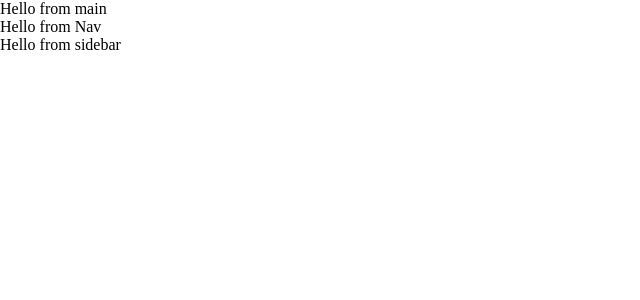
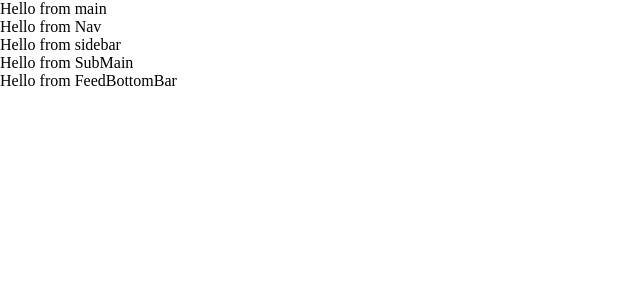
Before and after one commit to bledsoef/spotify-rex-revolutionuc, a React (Vite) app in the folder rex_client/: page / in a window 1280 px wide. Shown: the top 300 px of the page, without its empty margins (0-640 px from the left). Built offline with nearby package versions, Linux system fonts and the light colour scheme.

Commit message:
added starter for other jsx files

```diff
--- a/rex_client/src/view/feed/feed_bottomBar.jsx
+++ b/rex_client/src/view/feed/feed_bottomBar.jsx
@@ -0,0 +1,9 @@
+function FeedBottomBar() {
+    return (
+      <>
+        <p>Hello from FeedBottomBar</p>
+      </>
+    );
+  }
+
+  export default FeedBottomBar;
--- a/rex_client/src/view/feed/feed_main.jsx
+++ b/rex_client/src/view/feed/feed_main.jsx
@@ -1,6 +1,8 @@
 // import "./css/feed_main.module.css";
 import FeedNav from "./feed_nav";
 import FeedSideBar from "./feed_sidebar";
+import FeedSubMain from "./feed_subMain";
+import FeedBottomBar from "./feed_bottomBar";
 
 function FeedMain() {
   return (
@@ -8,6 +10,8 @@ function FeedMain() {
       <p>Hello from main</p>
       <FeedNav />
       <FeedSideBar />
+      <FeedSubMain />
+      <FeedBottomBar />
     </>
   );
 }
--- a/rex_client/src/view/feed/feed_subMain.jsx
+++ b/rex_client/src/view/feed/feed_subMain.jsx
@@ -0,0 +1,9 @@
+function FeedSubMain() {
+    return (
+      <>
+        <p>Hello from SubMain</p>
+      </>
+    );
+  }
+
+  export default FeedSubMain;
```
